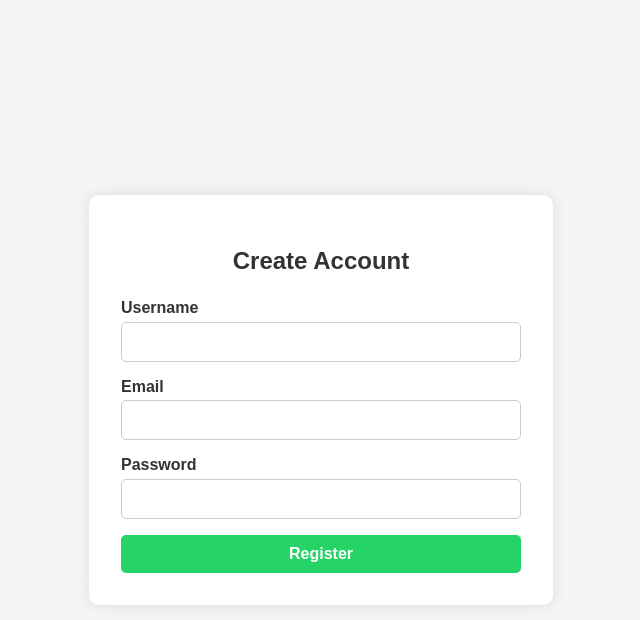
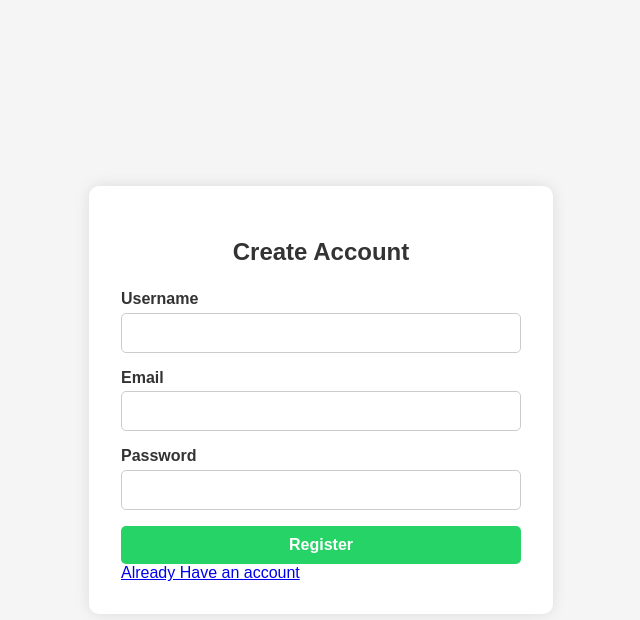
Before and after one commit to Samarthgit-code/Chattig_App, a Django app: page /register in a window 1280 px wide. Shown: the top 620 px of the page, without its empty margins (319-959 px from the left). Run offline with Django 5.2, Linux system fonts and the light colour scheme.

Commit message:
Update register.html

```diff
--- a/app/api/templates/register.html
+++ b/app/api/templates/register.html
@@ -114,6 +114,7 @@
 
             <button type="submit">Register</button>
         </form>
+        <a href="{% url "login" %}">Already Have an account</a>
     </div>
 </body>
 </html>
```
